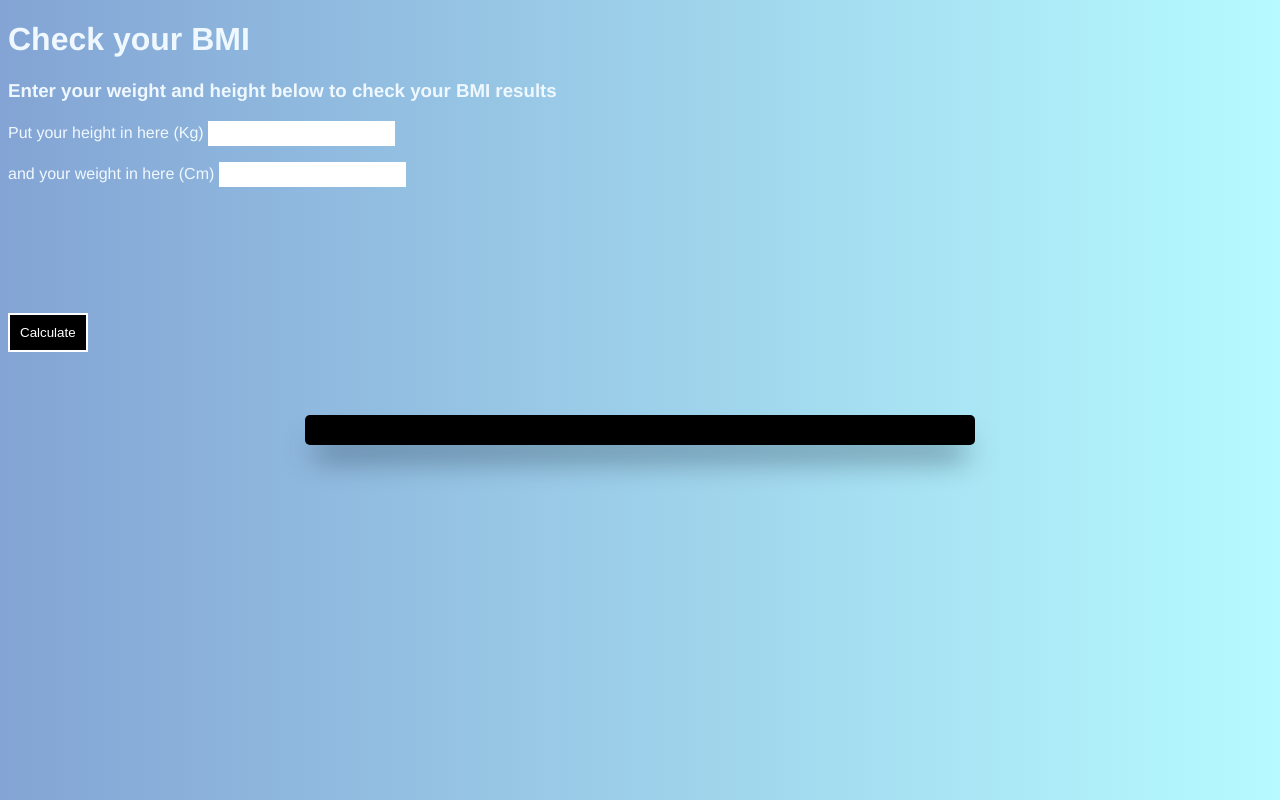
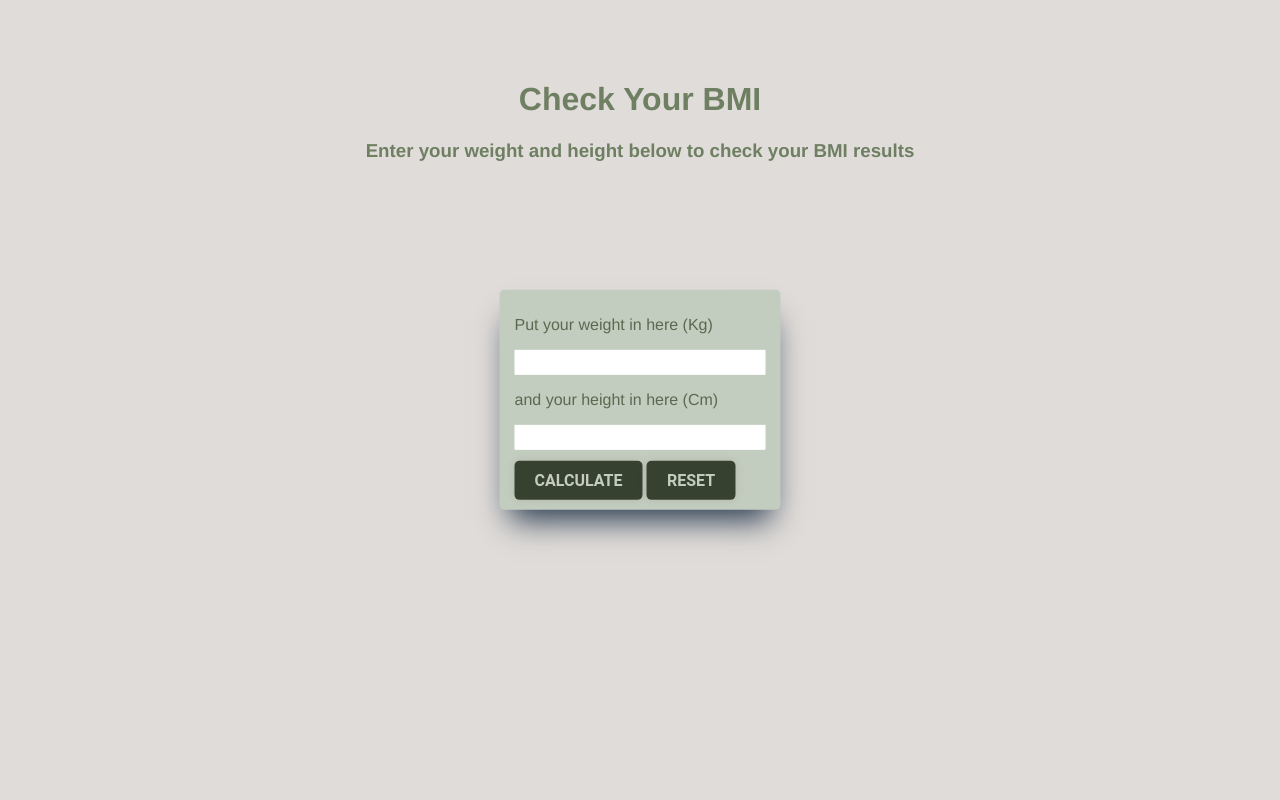
Before and after one commit to icharussya/BMI-Calculator, a plain HTML site: page index.html in a window 1280 px wide. Drawn offline with Linux system fonts and the light colour scheme.

Commit message:
add color style.css

```diff
--- a/index.html
+++ b/index.html
@@ -7,23 +7,26 @@
     <title>BMI Calculator</title>
     <link rel="stylesheet" href="style.css">
     <script src="script.js"></script>
+
 </head>
 <body>
-    <h1>Check your BMI</h1>
-    <h3>Enter your weight and height below to check your BMI results</h3>
-    <div class="calculator"></div>
-    <p>Put your height in here (Kg)
-        <input type="text" id="height">
-        <br><span id="height_error"></span>
-    </p>
+    <div class="title">
+    <h1 align="center">Check Your BMI</h1>
+    <h3 align="center">Enter your weight and height below to check your BMI results</h3>
+    </div>
+    <div class="calculator">
+    <p for="weight">Put your weight in here (Kg)</p>
+    <input id="weight" type="numbers"></br>
+    <p for="height">and your height in here (Cm)</p>
+    <input id="height" type="numbers"></br>
+    <h4 id="heading"></h4>
+    <p id="output"></p>
+    <p id="message"></p>
+    <a href="#" class="btn" onclick="calculate()">Calculate</a>
+    <a href="#" class="btn" onclick="reset()">Reset</a>
 
-    <p>and your weight in here (Cm)
-    <input type="text" id="weight">
-    <br><span id="weight_error"></span>
-    </p>
+</div>
 
-    <button id="btn">Calculate</button>
-    <p id="output"></p>
 
 </body>
 </html>
--- a/script.js
+++ b/script.js
@@ -1,39 +1,26 @@
-let button = document.getElementById('btn');
+function calculate() {
+    let weight = document.getElementById('weight').value
+    let height = document.getElementById('height').value
 
-button.addEventListener('click', () => {
-    const height = parseInt(document.getElementById('height').value);
-    const weight = parseInt(document.getElementById('weight').value);
-    const result = document.getElementById('output');
-    let height_status = false, weight_status = false;
+    let bmi = weight / (height/100)**2
 
-    if(weight === '' || isNaN(weight) || (weight <= 0)) {
-        document.getElementById('weight_error').innerHTML = 'Weight must be in kilograms and a number';
+    document.getElementById('heading').innerHTML = 'Your BMI is '
+    document.getElementById('output').innerHTML = bmi.toFixed(1)
+
+    if (bmi <18.5) {
+        document.getElementById('message').innerHTML = 'You are underweight'
+    } else if (bmi >=18.5 && bmi <=24.9) {
+        document.getElementById('message').innerHTML = 'You are in normal weight'
+    } else if (bmi >=25 && bmi <= 29.9) {
+        document.getElementById('message').innerHTML = 'You are overweight'
+    } else if (bmi >= 30) {
+        document.getElementById('message').innerHTML = 'You are obese'
     } else {
-        document.getElementById('weight_error').innerHTML = '';
-        weight_status=true;
+        alert('Please enter weight and height in numbers');
+        // document.innerHTML = '';
     }
+}
 
-    if (height === '' || isNaN(height) || (height <= 0)) {
-        document.getElementById('height_error').innerHTML = 'Height must be in centimeters and a number';
-    } else {
-        document.getElementById('height_error').innerHTML = '';
-        height_status=true;
-    }
-
-    if (height_status && weight_status) {
-        const bmi = (weight / ((height/100)*2));
-
-        if(bmi < 18.5) {
-            result.innerHTML = 'Underweight : ' + bmi;
-        }else if (bmi = 18.5 && bmi < 25) {
-            result.innerHTML = 'Normal weight : ' + bmi;
-        }else if (bmi = 25 && bmi < 30) {
-            result.innerHTML = 'Overweight : ' + bmi;
-        }else if (bmi >= 30) {
-            result.innerHTML = 'Obesity : ' + bmi;
-        }
-    }else {
-        alert('The form has errors');
-        result.innerHTML = '';
-    }
-});
+function reset(){
+    window.location.reload()
+}
--- a/style.css
+++ b/style.css
@@ -1,33 +1,51 @@
 body{
-    color: aliceblue;
+    margin: 0%;
+    padding: 0%;
+
     font-family: 'Franklin Gothic Medium', 'Arial Narrow', Arial, sans-serif;
-    background: linear-gradient(to right, #83a4d4, #b6fbff);
+    background: #e0dcd9;
 }
-span{
-    color: red;
+
+.title{
+    position: absolute;
+    top: 15%;
+    left: 50%;
+    transform: translate(-50%, -50%);
+    padding: 15px;
+    color: #6e7f62;
+
 }
 .calculator{
+    color: #5b6950;
+    font-size: 16px;
     position: absolute;
     top: 50%;
     left: 50%;
-    transform: translate(-50%, 50%);
-    padding: 15px;
-    width: 50%;
-    background: black;
+    transform: translate(-50%, -50%);
+    padding: 10px 15px 20px 15px;
+    background: #c3cdbf;
     border-radius: 5px;
     box-shadow: rgb(38, 57, 77) 0px 20px 30px -10px;
 }
 input{
     outline: none;
-    border: none;
-    padding: 5px;
+    border: 25px;
+    padding: 5px 30px;
+    color:  #2e3529;
+    background-color: white;
+    font-family: "Roboto", sans-serif;
 }
-button{
-    color: white;
-    padding: 10px;
-    border: 2px solid white;
-    background: black;
-    display: block;
-    margin-top: 10%;
+.btn{
+    font-family: "Roboto", sans-serif;
+    font-size: 16px;
+    font-weight: bold;
+    background-color: #374130;
+    padding: 10px 20px;
+    text-align: center;
+    text-decoration: none;
+    text-transform: uppercase;
+    color: #c3cdbf;
+    border-radius: 5px;
     cursor: pointer;
+    box-shadow: 0 0 10px rgba(0, 0, 0, 0.1);
 }
```
